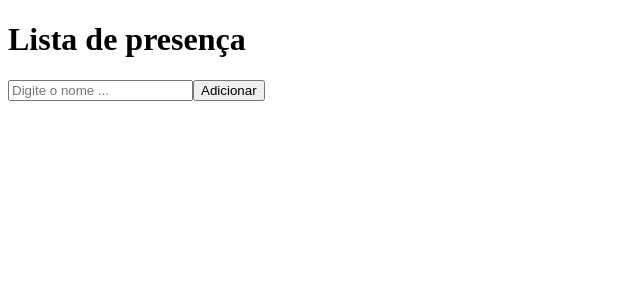
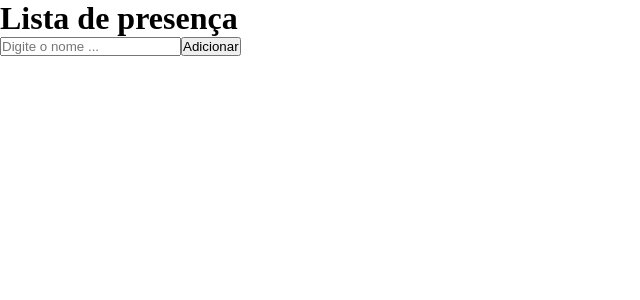
Before and after one commit to HenriqueVazquez/fundamentos-de-react, a React (Vite) app: page / in a window 1280 px wide. Shown: the top 300 px of the page, without its empty margins (0-640 px from the left). Built offline with nearby package versions, Linux system fonts and the light colour scheme.

Commit message:
Separando CSS

```diff
--- a/src/pages/Home.jsx
+++ b/src/pages/Home/index.jsx
@@ -1,4 +1,6 @@
-function Home() {
+import './styles.css';
+
+export function Home() {
   return (
     <div>
       <h1>Lista de presença</h1>
@@ -7,5 +9,3 @@ function Home() {
     </div>
   )
 }
-
-export default Home
--- /dev/null
+++ b/src/styles/global.css
@@ -0,0 +1,7 @@
+* {
+  margin: 0;
+  padding: 0;
+  box-sizing: border-box;
+
+
+}
```
Also changed, not shown: src/main.jsx (+4 -3 lines), src/pages/Home/styles.css (added).
